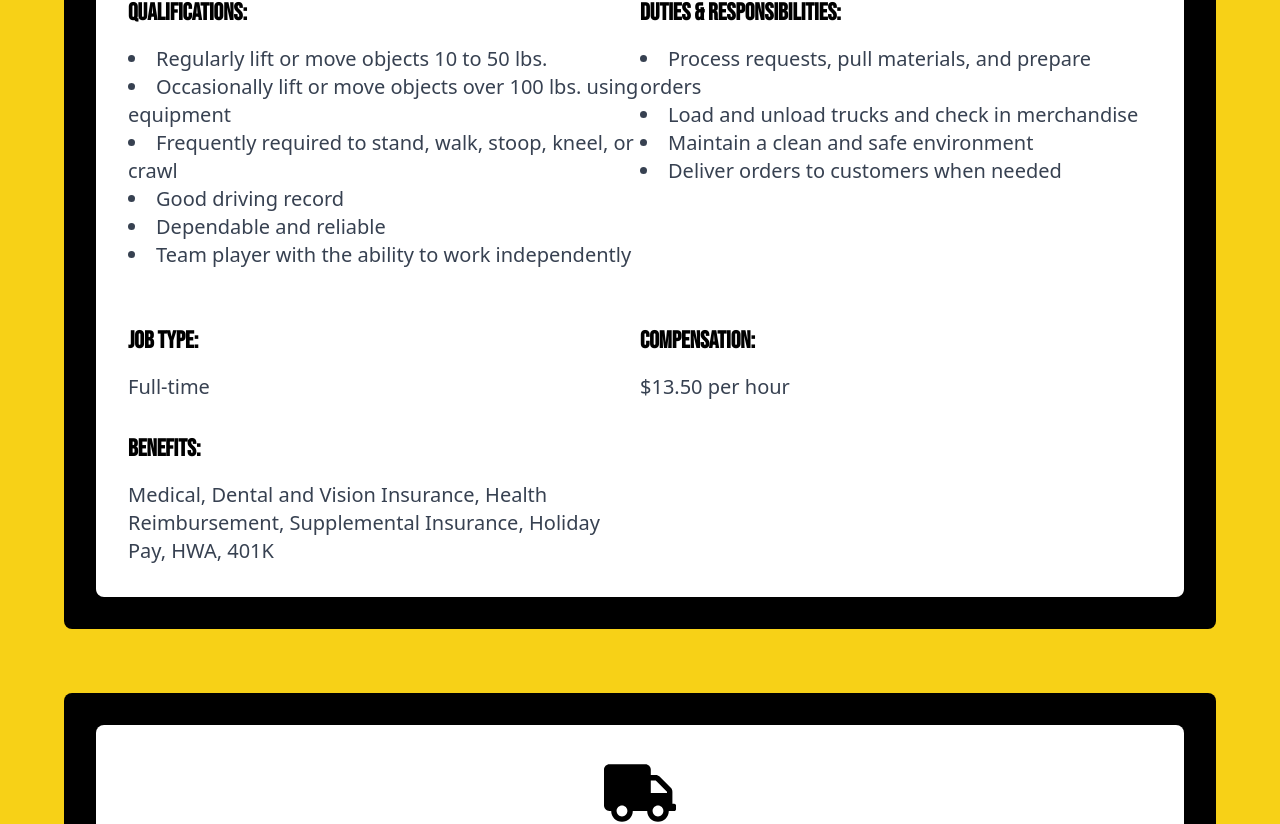
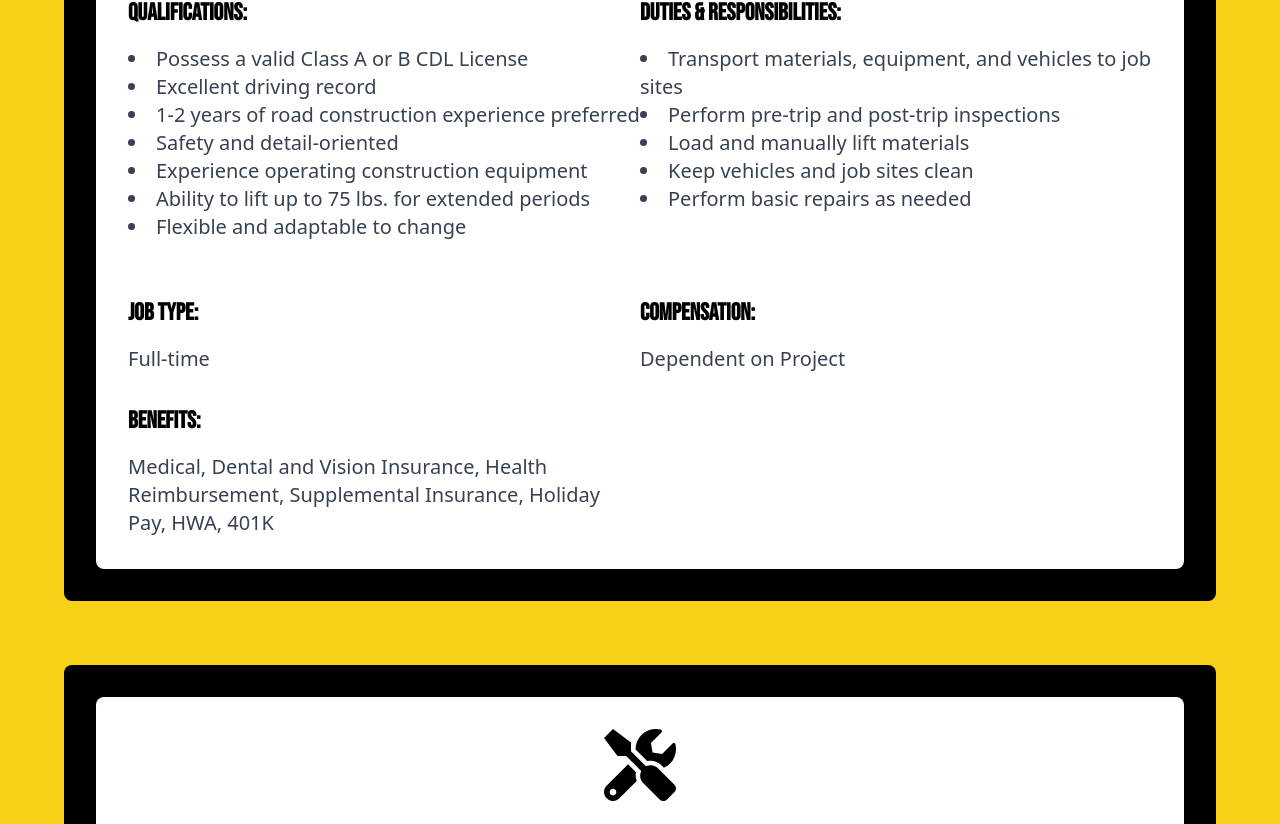
Before and after one commit to JoedyMcconn/SANBARCC, a Next.js app in the folder frontend/: page /job-opportunities in a window 1280 px wide. Shown: the part 2711-3535 px from the top of the page. Built offline with nearby package versions, Linux system fonts and the light colour scheme.

Commit message:
changes to job application page

```diff
--- a/frontend/src/app/job-application/page.tsx
+++ b/frontend/src/app/job-application/page.tsx
@@ -189,6 +189,9 @@ export default function JobApplicationForm() {
                         <input type="checkbox" name="position" value="Laborer" className="mr-2"/> Laborer
                     </label>
                     <label className="flex items-center">
+                        <input type="checkbox" name="position" value="Field/Technician" className="mr-2"/> Field/Technician
+                    </label>
+                    <label className="flex items-center">
                         <input type="checkbox" name="position" value="Striper" className="mr-2"/> Guardrail Operator
                     </label>
                     <label className="flex items-center">
@@ -196,7 +199,7 @@ export default function JobApplicationForm() {
                         Operator
                     </label>
                     <label className="flex items-center">
-                        <input type="checkbox" name="position" value="Striper Operator" className="mr-2"/> Striper
+                        <input type="checkbox" name="position" value="Striper Driver" className="mr-2"/> Striper
                         Driver
                     </label>
                     <label className="flex items-center">
--- a/frontend/src/app/job-opportunities/page.tsx
+++ b/frontend/src/app/job-opportunities/page.tsx
@@ -287,28 +287,28 @@ export default function JobOpportunities() {
             {/*    benefits="Medical, Dental and Vision Insurance, Health Reimbursement, Supplemental Insurance, Holiday Pay, HWA, 401K"*/}
             {/*/>*/}
 
-            <JobPosition
-                title="Warehouse Worker"
-                icon={<FaWarehouse />}
-                summary="The Warehouse Worker will perform a variety of tasks including receiving and processing incoming stock, materials, or equipment and preparing and shipping orders."
-                qualifications={[
-                    "Regularly lift or move objects 10 to 50 lbs.",
-                    "Occasionally lift or move objects over 100 lbs. using equipment",
-                    "Frequently required to stand, walk, stoop, kneel, or crawl",
-                    "Good driving record",
-                    "Dependable and reliable",
-                    "Team player with the ability to work independently"
-                ]}
-                responsibilities={[
-                    "Process requests, pull materials, and prepare orders",
-                    "Load and unload trucks and check in merchandise",
-                    "Maintain a clean and safe environment",
-                    "Deliver orders to customers when needed"
-                ]}
-                jobType="Full-time"
-                compensation="$13.50 per hour"
-                benefits="Medical, Dental and Vision Insurance, Health Reimbursement, Supplemental Insurance, Holiday Pay, HWA, 401K"
-            />
+            {/*<JobPosition*/}
+            {/*    title="Warehouse Worker"*/}
+            {/*    icon={<FaWarehouse />}*/}
+            {/*    summary="The Warehouse Worker will perform a variety of tasks including receiving and processing incoming stock, materials, or equipment and preparing and shipping orders."*/}
+            {/*    qualifications={[*/}
+            {/*        "Regularly lift or move objects 10 to 50 lbs.",*/}
+            {/*        "Occasionally lift or move objects over 100 lbs. using equipment",*/}
+            {/*        "Frequently required to stand, walk, stoop, kneel, or crawl",*/}
+            {/*        "Good driving record",*/}
+            {/*        "Dependable and reliable",*/}
+            {/*        "Team player with the ability to work independently"*/}
+            {/*    ]}*/}
+            {/*    responsibilities={[*/}
+            {/*        "Process requests, pull materials, and prepare orders",*/}
+            {/*        "Load and unload trucks and check in merchandise",*/}
+            {/*        "Maintain a clean and safe environment",*/}
+            {/*        "Deliver orders to customers when needed"*/}
+            {/*    ]}*/}
+            {/*    jobType="Full-time"*/}
+            {/*    compensation="$13.50 per hour"*/}
+            {/*    benefits="Medical, Dental and Vision Insurance, Health Reimbursement, Supplemental Insurance, Holiday Pay, HWA, 401K"*/}
+            {/*/>*/}
 
             <JobPosition
                 title="CDL Driver"
@@ -335,29 +335,29 @@ export default function JobOpportunities() {
                 benefits="Medical, Dental and Vision Insurance, Health Reimbursement, Supplemental Insurance, Holiday Pay, HWA, 401K"
             />
 
-            {/*<JobPosition*/}
-            {/*    title="Field Technician/Laborer"*/}
-            {/*    icon={<FaTools />}*/}
-            {/*    summary="The Field Technician/Laborer will work on preparing and executing projects professionally, including loading and unloading materials, operating equipment, and basic maintenance."*/}
-            {/*    qualifications={[*/}
-            {/*        "1-2 years of road construction experience preferred",*/}
-            {/*        "Possess a CDL preferred",*/}
-            {/*        "Experience operating construction equipment",*/}
-            {/*        "Ability to travel 100% of the time",*/}
-            {/*        "Ability to lift up to 75 lbs. for extended periods",*/}
-            {/*        "Flexible and adaptable to change"*/}
-            {/*    ]}*/}
-            {/*    responsibilities={[*/}
-            {/*        "Transport materials and equipment to job sites",*/}
-            {/*        "Perform maintenance of equipment",*/}
-            {/*        "Safely operate tools and machinery",*/}
-            {/*        "Maintain cleanliness of job sites",*/}
-            {/*        "Read and execute plans for layout marks"*/}
-            {/*    ]}*/}
-            {/*    jobType="Full-time"*/}
-            {/*    compensation="Dependent on Project"*/}
-            {/*    benefits="Medical, Dental and Vision Insurance, Health Reimbursement, Supplemental Insurance, Holiday Pay, HWA, 401K"*/}
-            {/*/>*/}
+            <JobPosition
+                title="Field Technician/Laborer"
+                icon={<FaTools />}
+                summary="The Field Technician/Laborer will work on preparing and executing projects professionally, including loading and unloading materials, operating equipment, and basic maintenance."
+                qualifications={[
+                    "1-2 years of road construction experience preferred",
+                    "Possess a CDL preferred",
+                    "Experience operating construction equipment",
+                    "Ability to travel 100% of the time",
+                    "Ability to lift up to 75 lbs. for extended periods",
+                    "Flexible and adaptable to change"
+                ]}
+                responsibilities={[
+                    "Transport materials and equipment to job sites",
+                    "Perform maintenance of equipment",
+                    "Safely operate tools and machinery",
+                    "Maintain cleanliness of job sites",
+                    "Read and execute plans for layout marks"
+                ]}
+                jobType="Full-time"
+                compensation="Dependent on Project"
+                benefits="Medical, Dental and Vision Insurance, Health Reimbursement, Supplemental Insurance, Holiday Pay, HWA, 401K"
+            />
         </section>
     );
 }
```
